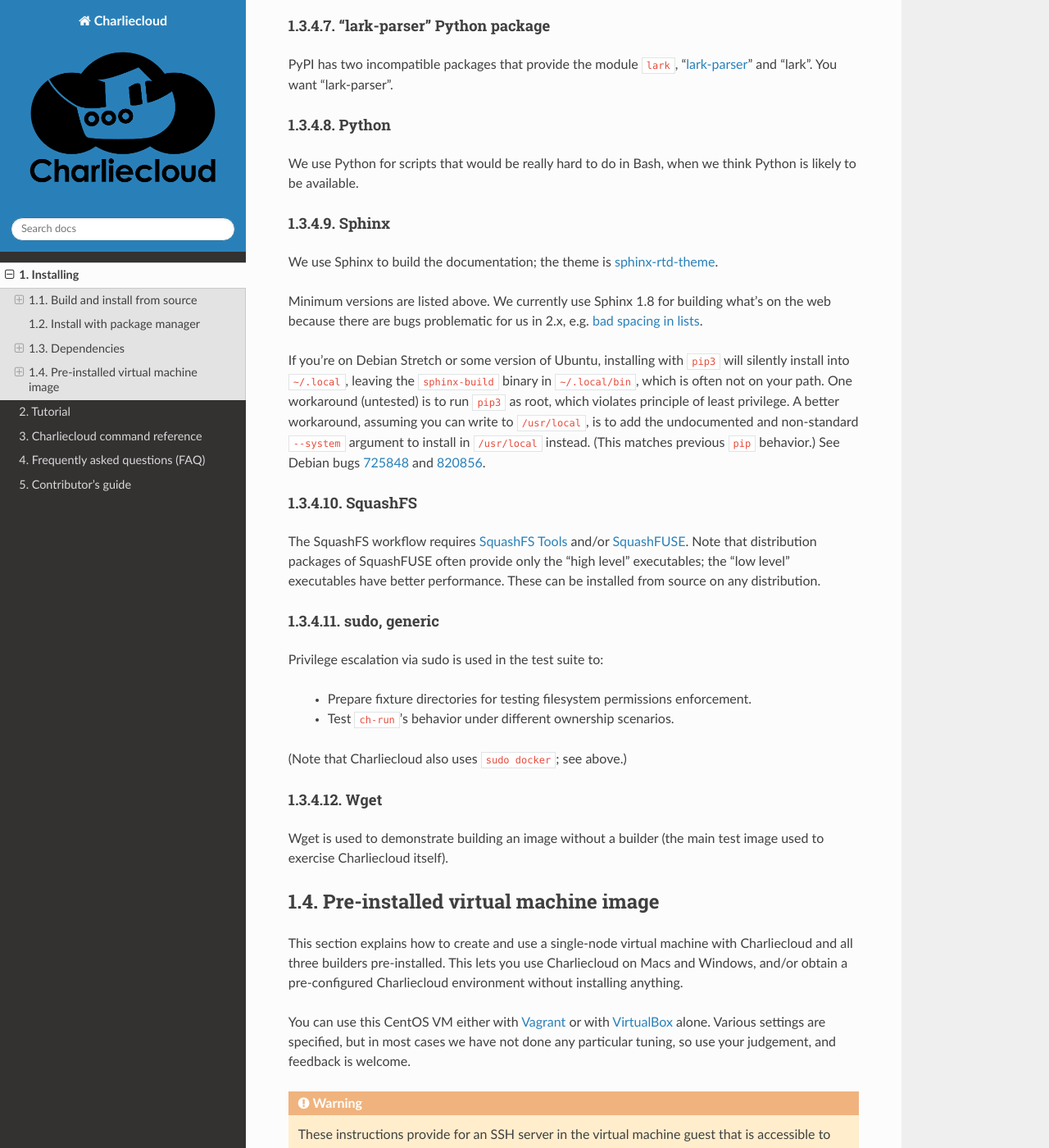
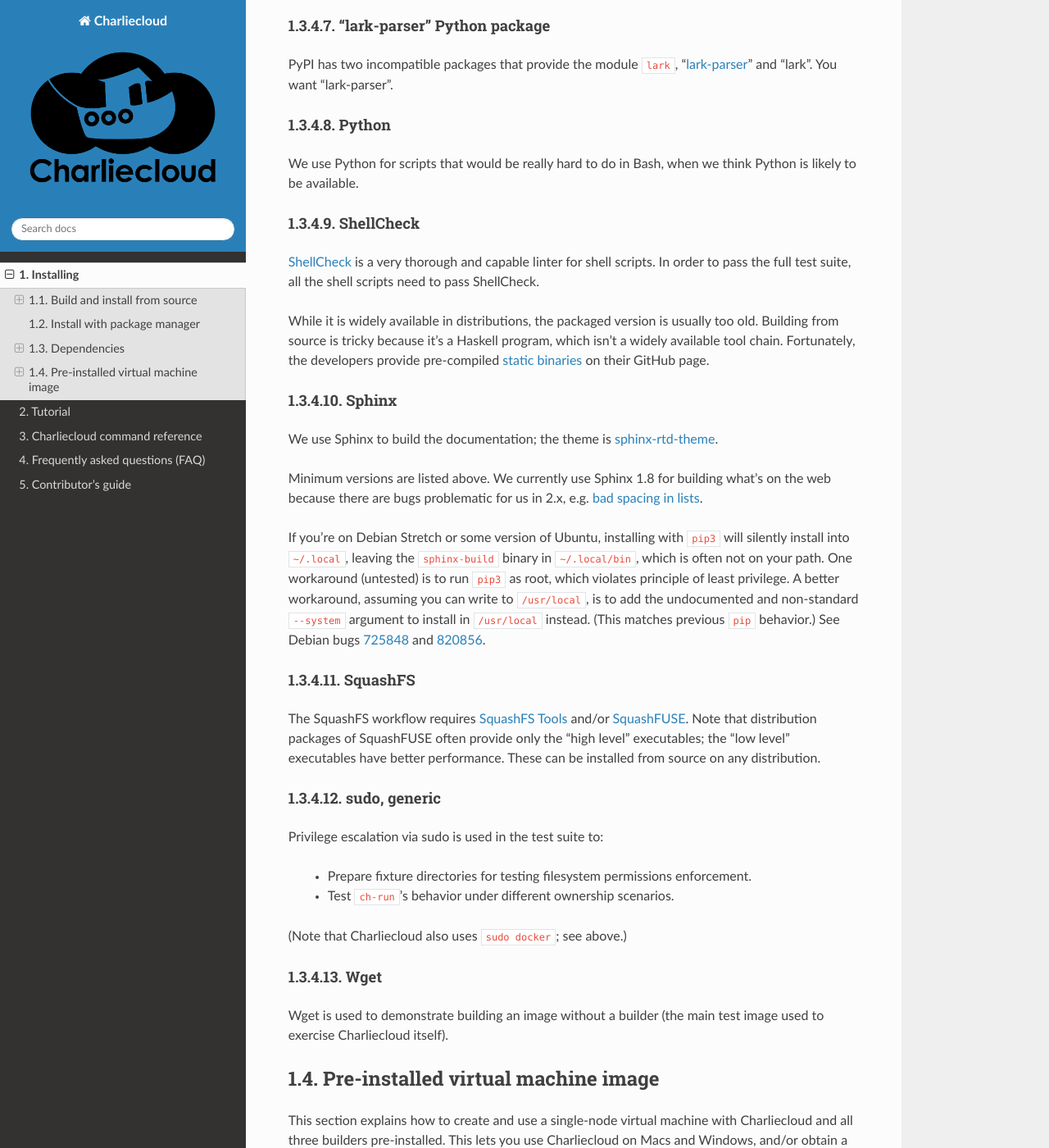
Before and after one commit to hpc/charliecloud, a Sphinx documentation site: the page built from doc/install.rst, in a window 1280 px wide and 1400 px high, scrolled down 7071 px. Shown: the whole window at 82% size. Built offline with Sphinx 7.4.7 and the Read the Docs theme 2.0.0, drawn with Linux system fonts in a browser that asks for light colours.

Commit message:
document test suite dependency on ShellCheck

```diff
--- a/doc/install.rst
+++ b/doc/install.rst
@@ -387,6 +387,19 @@
 We use Python for scripts that would be really hard to do in Bash, when we
 think Python is likely to be available.
 
+ShellCheck
+~~~~~~~~~~
+
+`ShellCheck <https://www.shellcheck.net/>`_ is a very thorough and capable
+linter for shell scripts. In order to pass the full test suite, all the shell
+scripts need to pass ShellCheck.
+
+While it is widely available in distributions, the packaged version is usually
+too old. Building from source is tricky because it's a Haskell program, which
+isn't a widely available tool chain. Fortunately, the developers provide
+pre-compiled `static binaries
+<https://github.com/koalaman/shellcheck/releases>`_ on their GitHub page.
+
 Sphinx
 ~~~~~~
 
```
Also changed, not shown: 1 other file.
